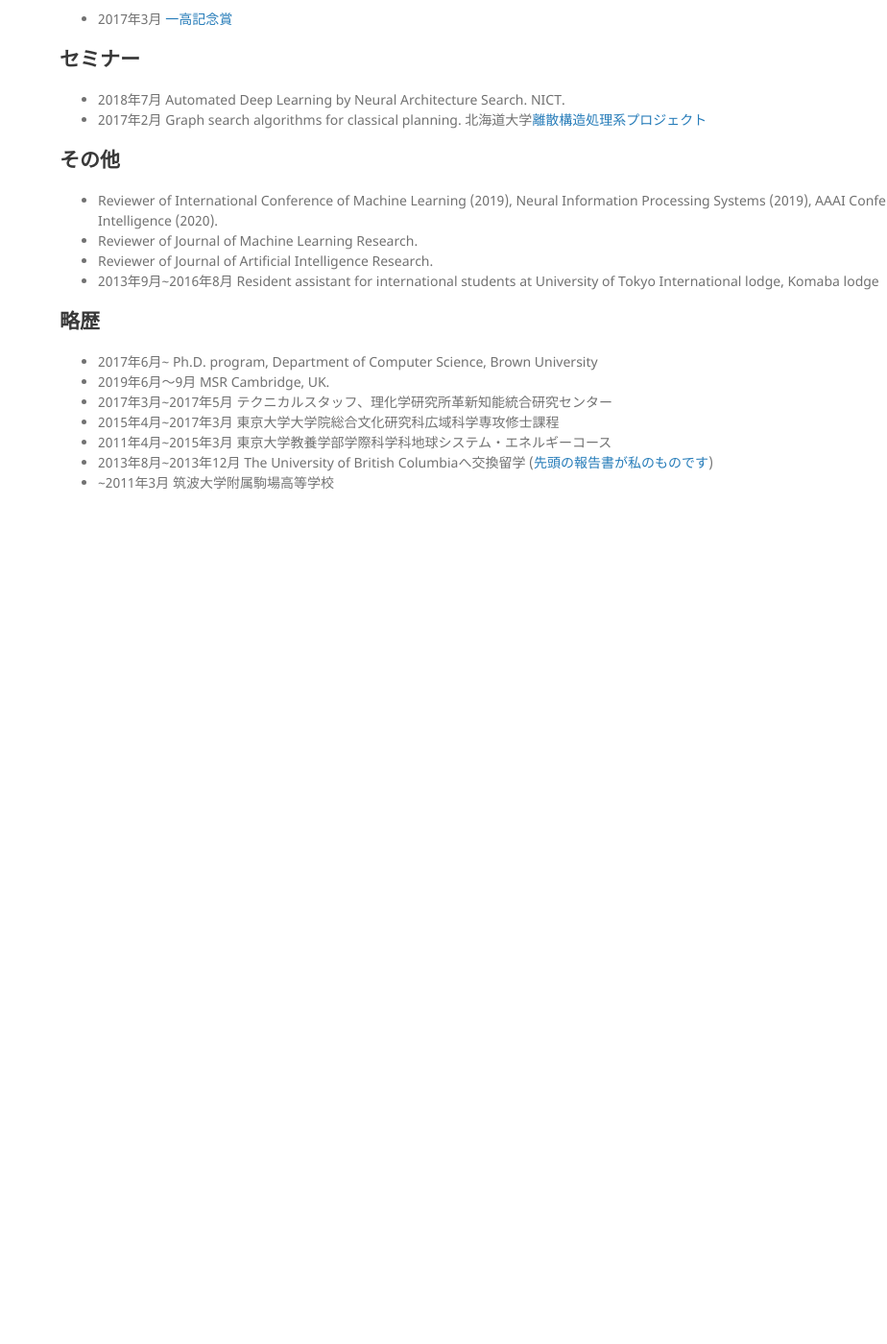
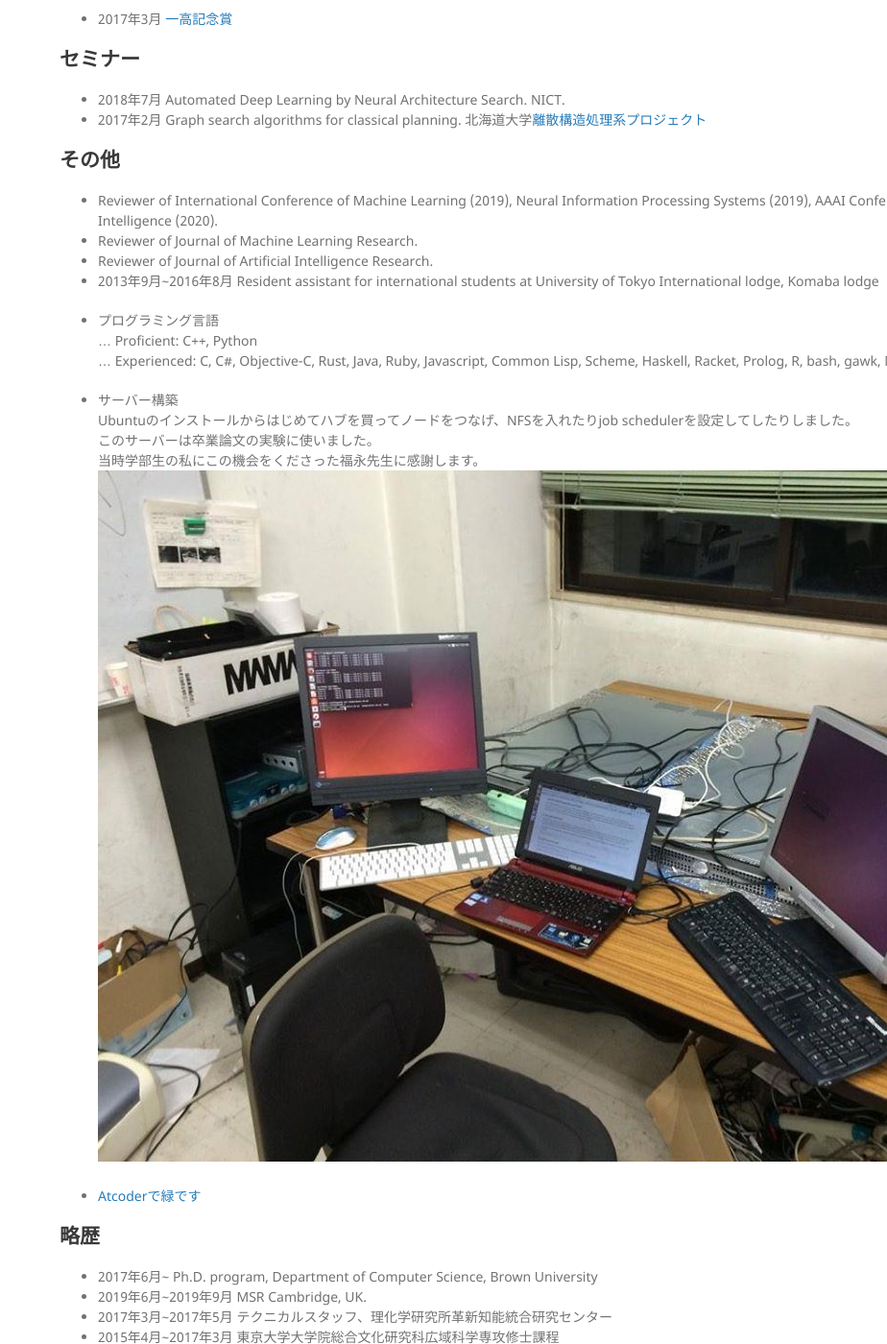
Before and after one commit to jinnaiyuu/jinnaiyuu.github.io, a Jekyll site: the page built from ja/index.md, in a window 1280 px wide and 1400 px high, scrolled down 3166 px. Shown: the whole window at 96% size, without its empty margins (356-1280 px from the left). Built offline with Jekyll 4.4.1, drawn with Linux system fonts in a browser that asks for light colours; our own code applies the rules of GitHub Pages for plain Markdown files; before the commit the page ends 3749 px from its top, so only the background shows below that.

Commit message:
Added prog lang and server

```diff
--- a/ja/index.md
+++ b/ja/index.md
@@ -135,10 +135,22 @@ TA: 情報工学実験
 - Reviewer of Journal of Artificial Intelligence Research.
 - 2013年9月~2016年8月             Resident assistant for international students at University of Tokyo International lodge, Komaba lodge
 
+- プログラミング言語
+... Proficient:  C++, Python
+... Experienced: C, C#, Objective-C, Rust, Java, Ruby, Javascript, Common Lisp, Scheme, Haskell, Racket, Prolog, R, bash, gawk, MATLAB, Processing
+
+- サーバー構築
+Ubuntuのインストールからはじめてハブを買ってノードをつなげ、NFSを入れたりjob schedulerを設定してしたりしました。
+このサーバーは卒業論文の実験に使いました。
+当時学部生の私にこの機会をくださった福永先生に感謝します。
+![server](../images/my-cluster.jpg)
+
+- [Atcoderで緑です](https://atcoder.jp/users/ddyuudd)
+
 ## 略歴
 
 - 2017年6月~ Ph.D. program, Department of Computer Science, Brown University
-- 2019年6月～9月 MSR Cambridge, UK.
+- 2019年6月~2019年9月 MSR Cambridge, UK.
 - 2017年3月~2017年5月 テクニカルスタッフ、理化学研究所革新知能統合研究センター
 - 2015年4月~2017年3月 東京大学大学院総合文化研究科広域科学専攻修士課程
 - 2011年4月~2015年3月 東京大学教養学部学際科学科地球システム・エネルギーコース
```
Also changed, not shown: other parts of ja/index.md (+1 -1 lines), images/my-cluster.jpg (added).
